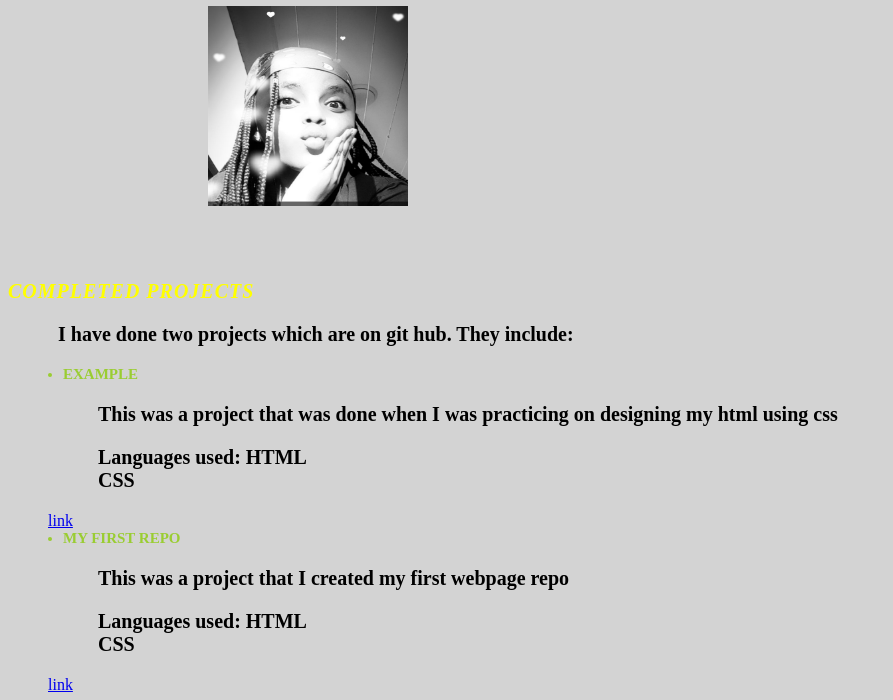
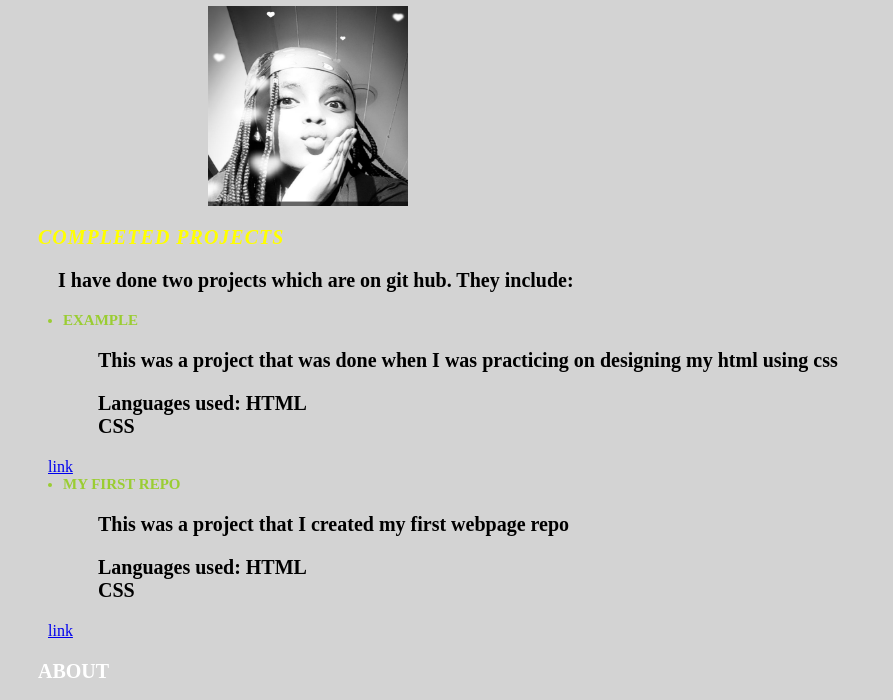
Before and after one commit to Bernice2001/Portfolio, a plain HTML site: page index.html in a window 1280 px wide. Shown: the part 95-795 px from the top of the page, without its empty margins (0-893 px from the left). Drawn offline with Linux system fonts and the light colour scheme.

Commit message:
h2marginleft

```diff
--- a/style.css
+++ b/style.css
@@ -17,7 +17,7 @@ h2{
     font-size: 20px;
     font-weight:bold;
     font-style: italic;
-    margin-top: 70px;
+    margin-left: 30px;
     color: yellow;
     letter-spacing: 1px;
 
```
